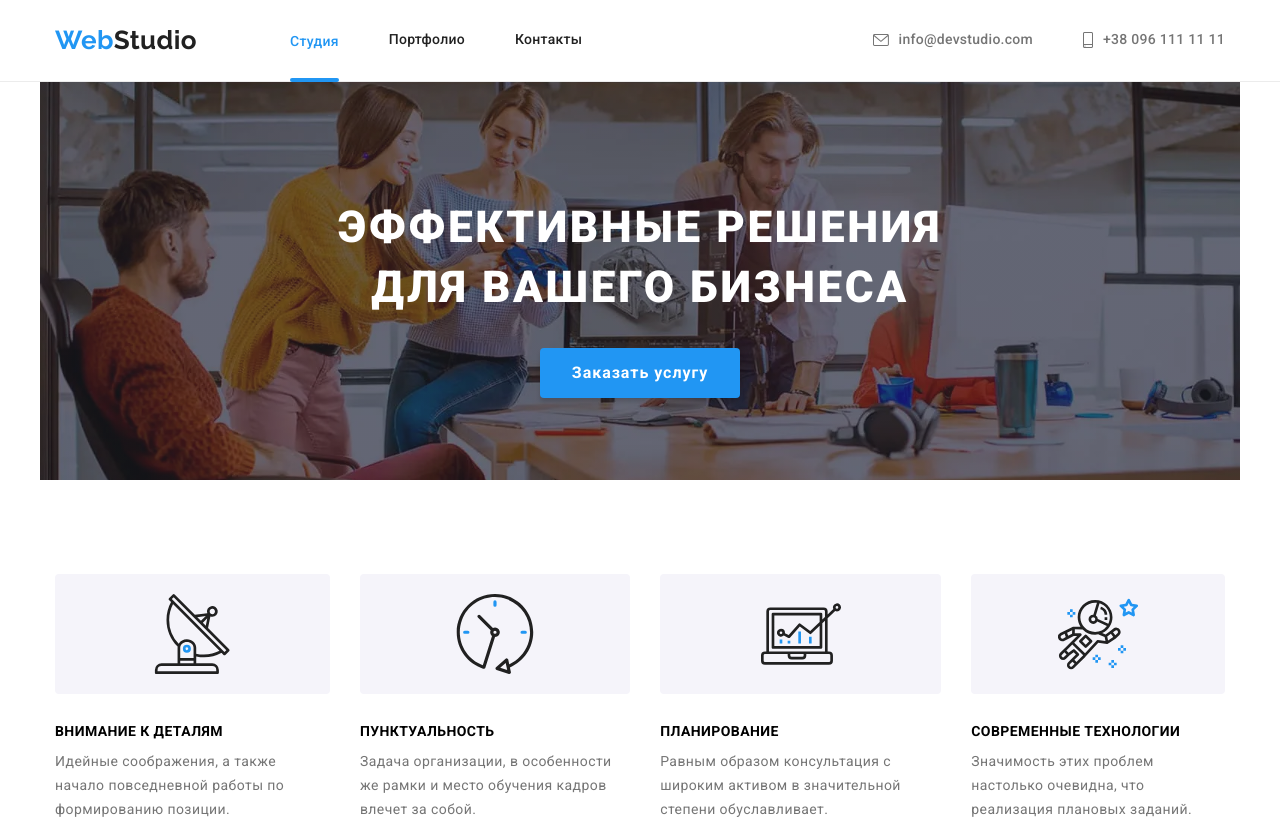
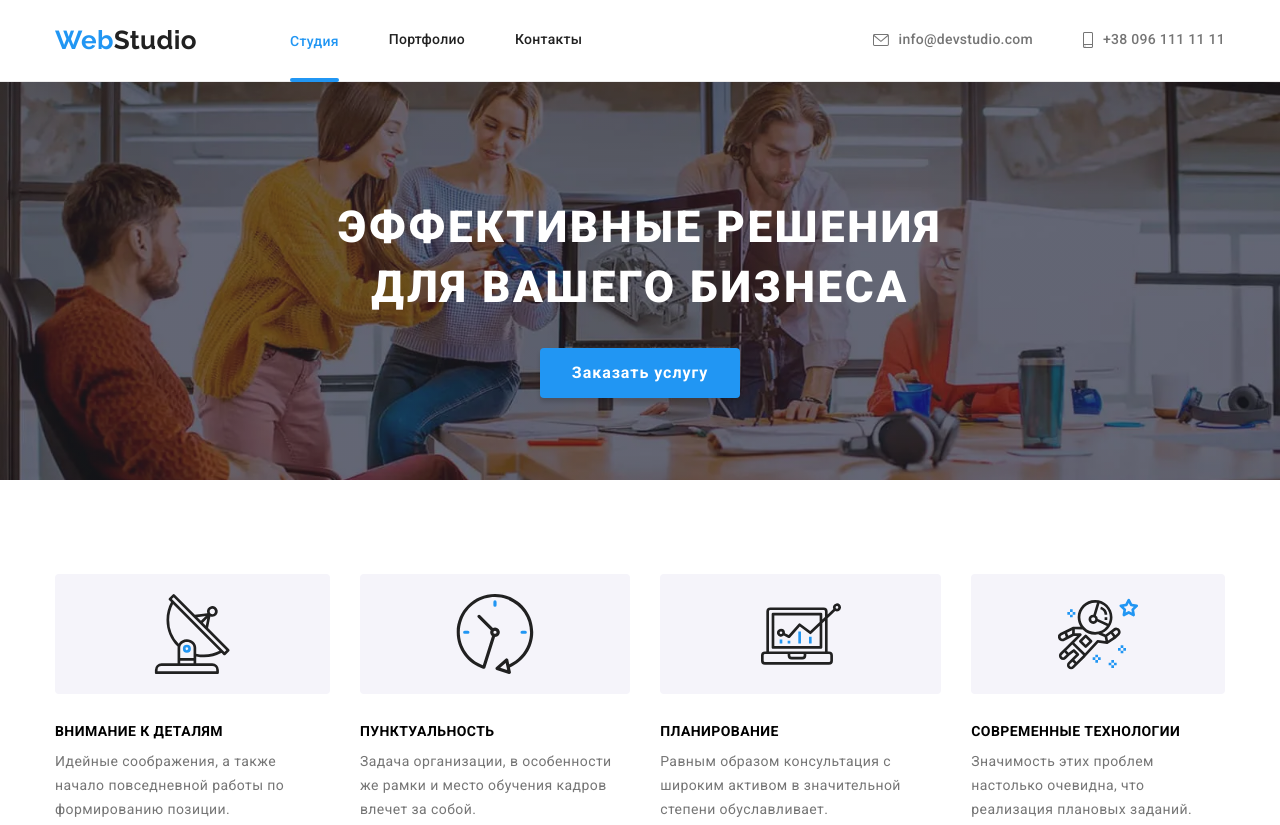
Before and after one commit to IrynaDidkivska/goit-markup-hw-08, a plain HTML site: page index.html in a window 1280 px wide. Shown: the top 825 px of the page. Drawn offline with nearby package versions, Linux system fonts and the light colour scheme.

Commit message:
updated footer and hero for tablet and desktop

```diff
--- a/sass/components/_button.scss
+++ b/sass/components/_button.scss
@@ -20,7 +20,6 @@
 .subscribe__button {
   @extend %btn-index;
   display: inline-flex;
-  margin-top: 20px;
   margin-right: auto;
   margin-left: auto;
   padding-top: 10px;
--- a/sass/components/_footer-address.scss
+++ b/sass/components/_footer-address.scss
@@ -1,5 +1,7 @@
 .footer__address {
-  margin-bottom: 60px;
+  @include mq(mobile-only) {
+    margin-bottom: 60px;
+  }
 
   @include mq(tablet-only) {
     justify-content: center;
--- a/sass/components/_hero_bgi.scss
+++ b/sass/components/_hero_bgi.scss
@@ -40,7 +40,6 @@
       -webkit-image-set(url(../image/mb/webp/Header-mb@2x.webp) 2x);
   }
   @include mq(tablet) {
-    max-width: $tablet;
     background-image: linear-gradient(
         to right,
         rgba(47, 48, 58, 0.4),
@@ -74,7 +73,6 @@
     }
   }
   @include mq(desktop) {
-    max-width: $desktop;
     background-image: linear-gradient(
         to right,
         rgba(47, 48, 58, 0.4),
```
Also changed, not shown: css/main.css, css/main.min.css, 2 other files.
